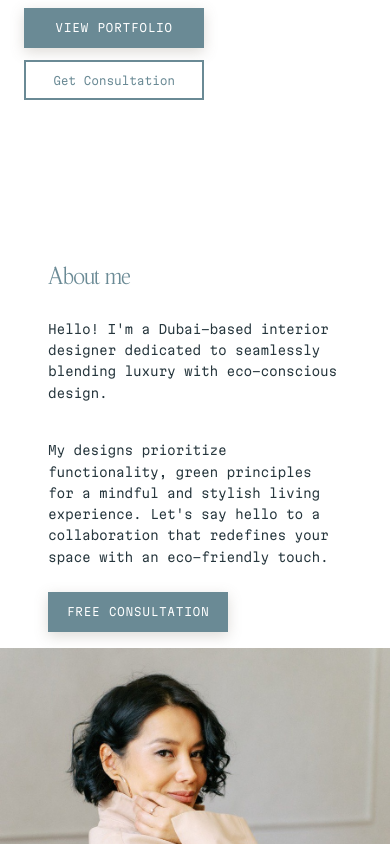
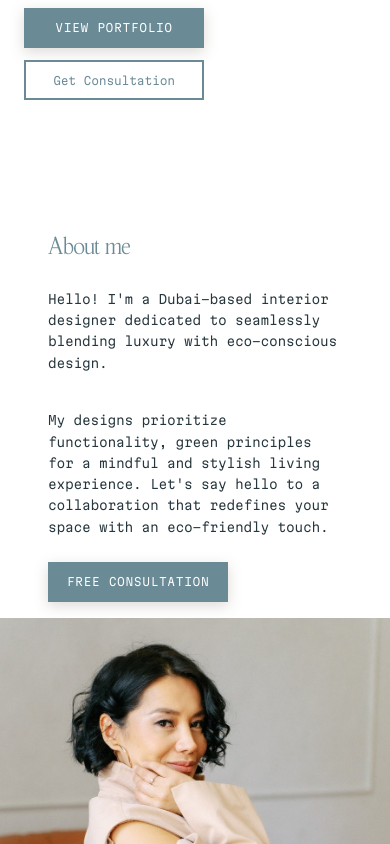
Before and after one commit to AllaOz/DesignerNext.js, a Next.js app in the folder interior-design/: page / in a window 390 px wide. Shown: the part 820-1664 px from the top of the page. Built offline with nearby package versions, Linux system fonts and the light colour scheme.

Commit message:
Reduce spacing between body and aboutme sections in mobile version

```diff
--- a/interior-design/components/styles/aboutme.module.scss
+++ b/interior-design/components/styles/aboutme.module.scss
@@ -87,7 +87,7 @@
     display: flex;
     flex-direction: column-reverse;
     overflow-x: hidden;
-    padding: 50px 1.5rem 0.5rem;
+    padding: 20px 1.5rem 0.5rem;
   }
 
   .headingTwo {
```
